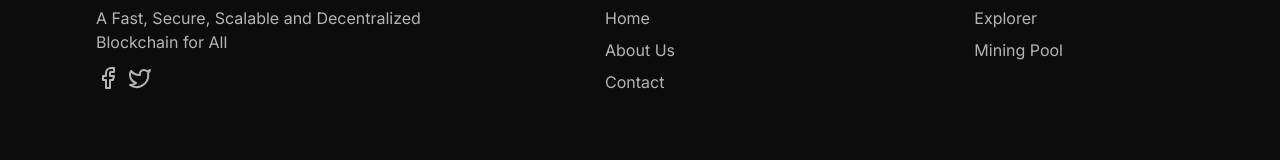
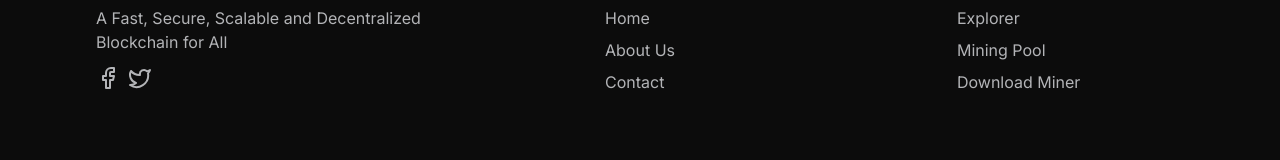
Before and after one commit to Nemo-Nullis/Website, a React (Vite) app: page /coin/1 in a window 1280 px wide. Shown: the part 782-942 px from the top of the page. Built offline with nearby package versions, Linux system fonts and the light colour scheme; no server answers; a web font is replaced by a local one; what ldrs would draw is missing.

Commit message:
Update data.jsx

```diff
--- a/src/data/data.jsx
+++ b/src/data/data.jsx
@@ -52,6 +52,10 @@ export const ServiceLinks = [
   {
     title: "Mining Pool",
     url: "https://pool.nullionchain.com",
+  },
+    {
+    title: "Download Miner",
+    url: "https://cpuminergui.sourceforge.net/",
   },
 ];
 
```
